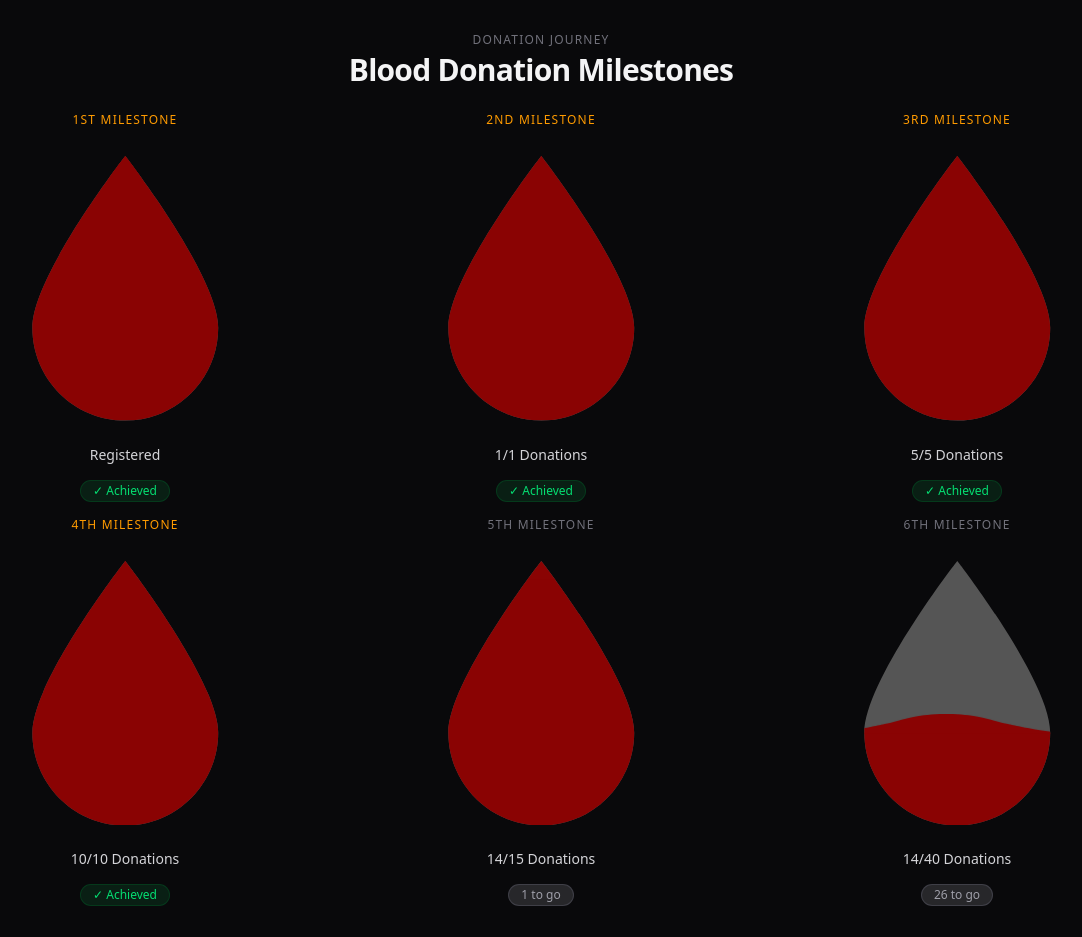
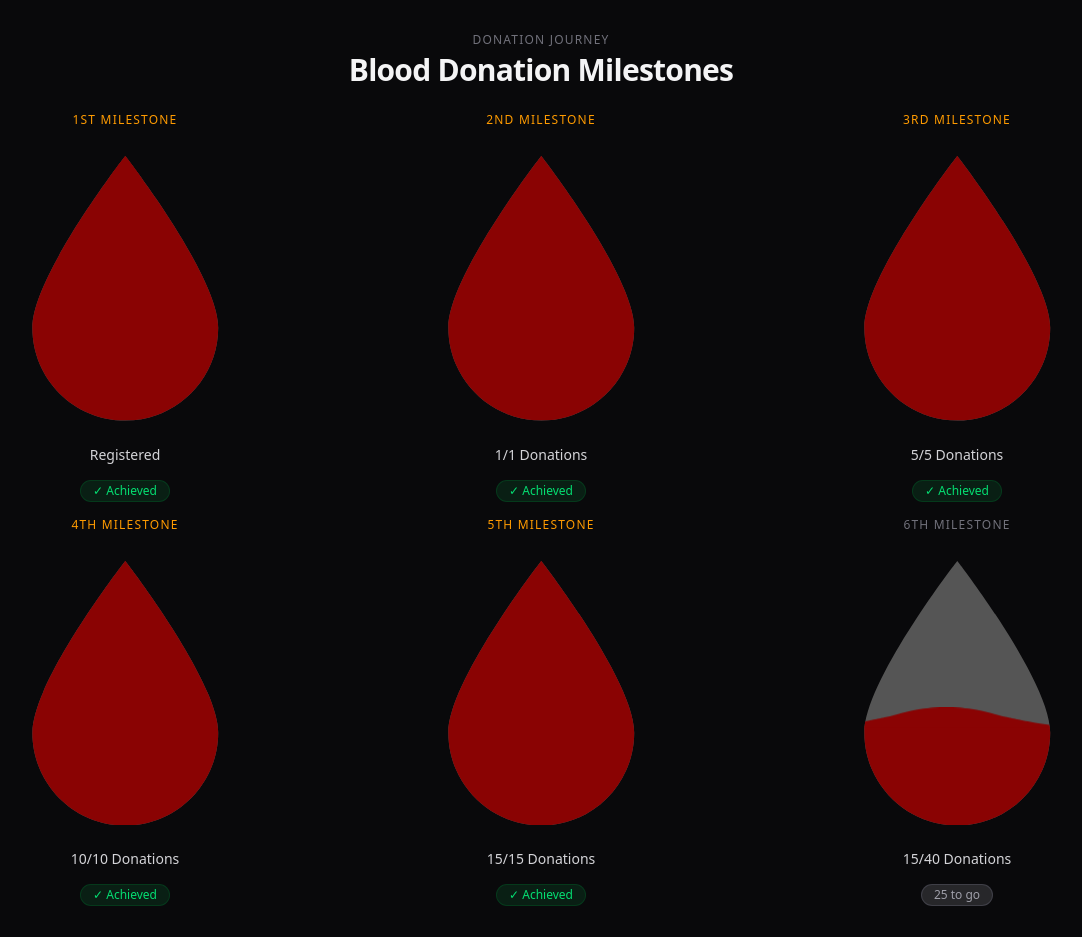
Before and after one commit to roberohn/blood, a SvelteKit app: page / in a window 1280 px wide. Shown: the whole page, without its empty margins (99-1181 px from the left). Built offline with nearby package versions, Linux system fonts and the light colour scheme.

Commit message:
Updated donation
Increased donation value.

```diff
--- a/src/routes/+page.svelte
+++ b/src/routes/+page.svelte
@@ -10,7 +10,7 @@
 	width = dimension;
 	height = dimension;
 
-	donationsMade = 14;
+	donationsMade = 15;
 
 	const milestones = [
 		{ donationsMade: 0, milestone: 0, label: 'Registered', tier: '1st' },
```
